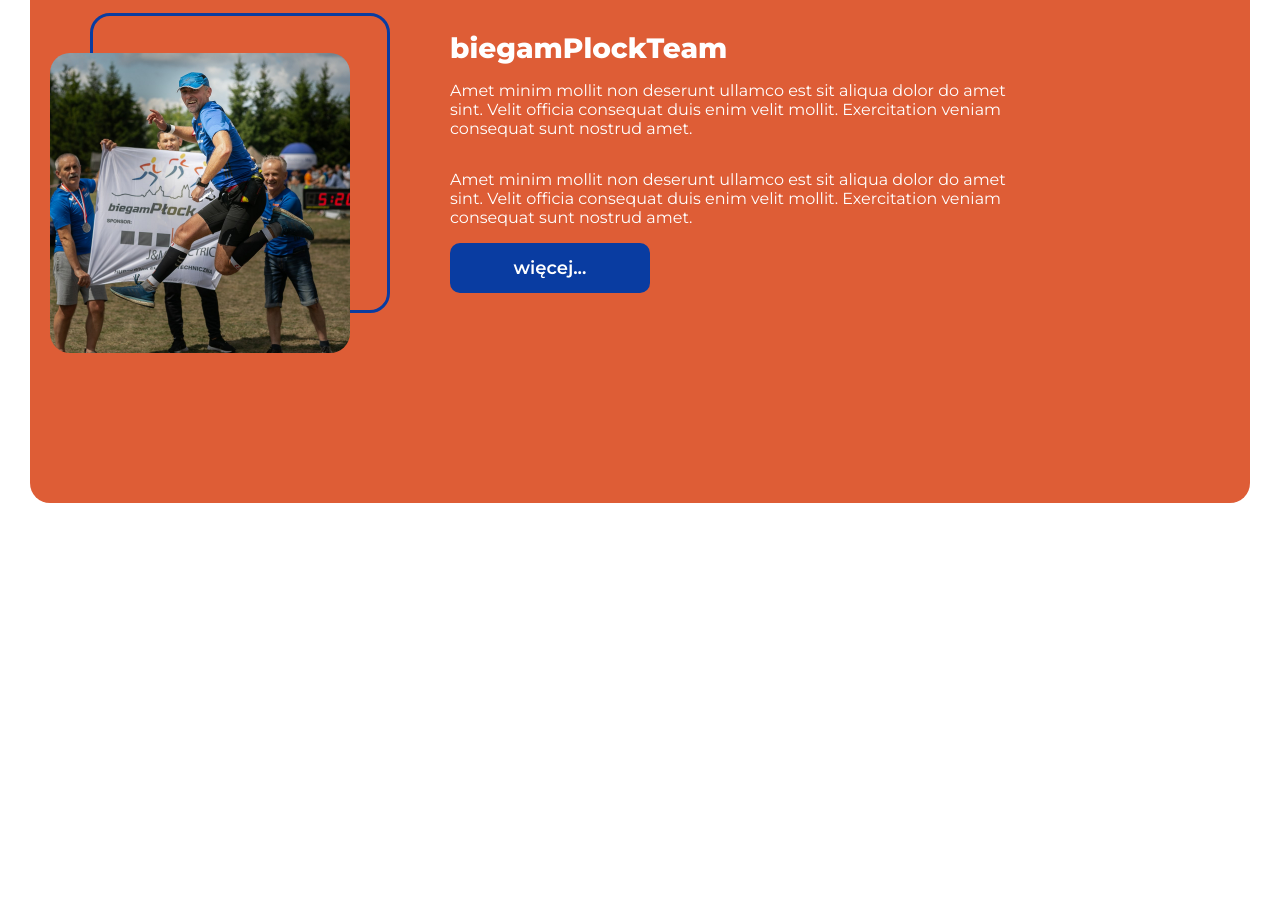
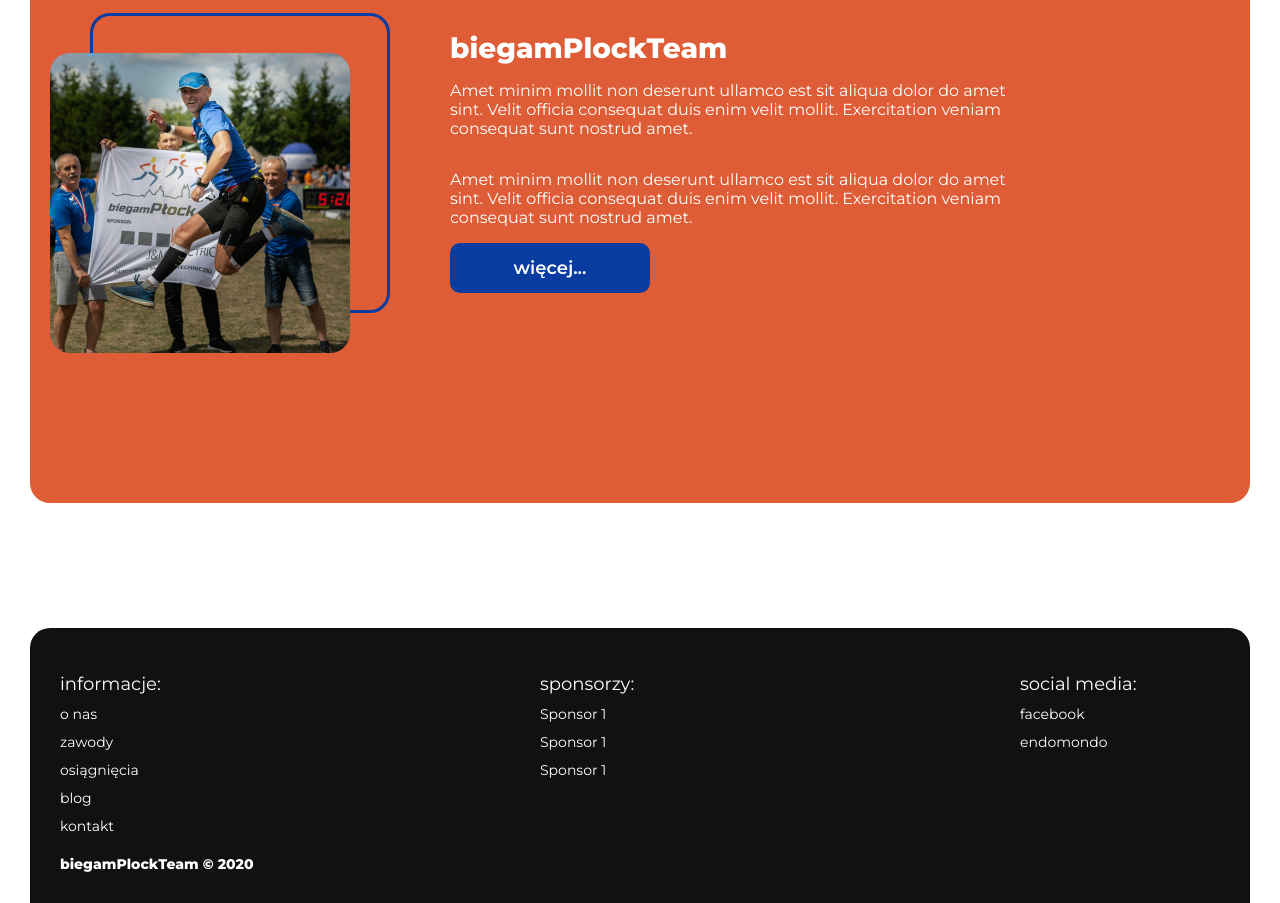
Before and after one commit to Adamwojty/biegamPlockTeam, a Gatsby site: page / in a window 1280 px wide. Shown: the part 1300-2203 px from the top of the page. Before the commit the page ends 1878 px from the top, so only its background shows below. Built offline with nearby package versions, Linux system fonts and the light colour scheme; Gatsby itself is replaced by a stand-in of ours.

Commit message:
Create Footer

```diff
--- a/src/assets/styles/const.ts
+++ b/src/assets/styles/const.ts
@@ -20,6 +20,7 @@
   BLACK = "rgba(0,0,0,1)",
   LIGHT_GREY = "rgb(248,248,248)",
   ORANGE = "rgba(222, 93, 54, 1)",
+  DARK_GREY = "rgba(17, 17, 17,1)",
 }
 export enum Media {
   MOBILE_L = "(min-width: 600px)",
--- a/src/assets/styles/globalStyles.ts
+++ b/src/assets/styles/globalStyles.ts
@@ -11,7 +11,7 @@
   }
   body {
     margin: 0;
-    padding: 120px 20px;
+    padding: 120px 20px 0;
     font-family: 'Montserrat';
     @media ${Media.TABLET} {
       padding: 120px 30px 0;
--- a/src/components/ContactForm/ContactForm.styles.ts
+++ b/src/components/ContactForm/ContactForm.styles.ts
@@ -6,7 +6,7 @@
   display: flex;
   flex-direction: column;
   max-width: 300px;
-
+  /* min-height: 80vh; */
   @media ${Media.MOBILE_L} {
     max-width: 500px;
   }
@@ -61,10 +61,8 @@
   display: flex;
   width: 100%;
   justify-content: space-between;
-  p {
-    margin: auto 0;
-  }
 `
 export const ErrorMsg = styled.p`
+  margin: auto 0;
   font-size: ${FontSize.TEXT_SMALL};
 `
--- /dev/null
+++ b/src/components/Footer/Footer.styles.ts
@@ -0,0 +1,54 @@
+import styled from "styled-components"
+import { Colors, FontSize, FontWeight, Media } from "../../assets/styles/const"
+export const Wrapper = styled.footer`
+  margin-top: 50px;
+  background-color: ${Colors.DARK_GREY};
+  color: ${Colors.WHITE};
+  width: 100%;
+  padding: 20px;
+  border-top-left-radius: 20px;
+  border-top-right-radius: 20px;
+  @media ${Media.TABLET} {
+    padding: 30px;
+  }
+  h4 {
+    margin: 0;
+    font-size: ${FontSize.TEXT_SMALL};
+  }
+`
+export const ListsWrapper = styled.div`
+  display: flex;
+  flex-direction: column;
+  div {
+    margin: 10px 0;
+  }
+  @media ${Media.MOBILE_L} {
+    flex-direction: row;
+    flex-wrap: wrap;
+    justify-content: space-between;
+  }
+`
+export const ListHeader = styled.h3`
+  margin: 5px 0;
+  font-size: ${FontSize.TEXT_NORMAL};
+  font-weight: ${FontWeight.REGULAR};
+`
+export const List = styled.ul`
+  width: 200px;
+  list-style: none;
+`
+export const ListItem = styled.li`
+  margin: 5px 0;
+  font-size: ${FontSize.TEXT_SMALL};
+
+  @media ${Media.TABLET} {
+    margin: 10px 0;
+  }
+  a {
+    cursor: pointer;
+    color: ${Colors.WHITE};
+    &:hover {
+      color: ${Colors.BLUE};
+    }
+  }
+`
--- /dev/null
+++ b/src/components/Footer/Footer.tsx
@@ -0,0 +1,80 @@
+import React from "react"
+import { Link } from "gatsby"
+import {
+  Wrapper,
+  ListHeader,
+  List,
+  ListItem,
+  ListsWrapper,
+} from "./Footer.styles"
+import { Routes } from "../../config/routes"
+
+const Footer: React.FC = () => (
+  <>
+    <Wrapper>
+      <ListsWrapper>
+        <div>
+          <ListHeader>informacje:</ListHeader>
+          <List>
+            <ListItem>
+              <Link to={Routes.ABOUT}>o nas</Link>
+            </ListItem>
+            <ListItem>
+              <Link to={Routes.COMPETITIONS}>zawody</Link>
+            </ListItem>
+            <ListItem>
+              <Link to={Routes.AWARDS}>osiągnięcia</Link>
+            </ListItem>
+            <ListItem>
+              <Link to={Routes.BLOG}>blog</Link>
+            </ListItem>
+            <ListItem>
+              <Link to={Routes.CONTACT}>kontakt</Link>
+            </ListItem>
+          </List>
+        </div>
+        <div>
+          <ListHeader>sponsorzy:</ListHeader>
+          <List>
+            <ListItem>
+              <a href="/" target="blank">
+                Sponsor 1
+              </a>
+            </ListItem>
+            <ListItem>
+              <a href="/" target="blank">
+                Sponsor 1
+              </a>
+            </ListItem>
+            <ListItem>
+              <a href="/" target="blank">
+                Sponsor 1
+              </a>
+            </ListItem>
+          </List>
+        </div>
+        <div>
+          <ListHeader>social media:</ListHeader>
+          <List>
+            <ListItem>
+              <a
+                href="https://www.facebook.com/biegamP%C5%82ock-team-276934665749060"
+                target="blank"
+              >
+                facebook
+              </a>
+            </ListItem>
+            <ListItem>
+              <a href="/" target="blank">
+                endomondo
+              </a>
+            </ListItem>
+          </List>
+        </div>
+      </ListsWrapper>
+      <h4>biegamPlockTeam &copy; 2020</h4>
+    </Wrapper>
+  </>
+)
+
+export default Footer
--- a/src/components/Slider/hooks/useChangeSlide.ts
+++ b/src/components/Slider/hooks/useChangeSlide.ts
@@ -1,7 +1,7 @@
 import { useState } from "react"
 
 export const useChangeSlide = (data: { fluid: { src: string } }[]) => {
-  const [activeImg, setActiveImg] = useState<number>(0)
+  const [activeImg, setActiveImg] = useState<number>(data.length - 1)
   const handleImageChangeForward = () => {
     if (activeImg === data.length - 1) {
       return setActiveImg(0)
--- a/src/layouts/index.tsx
+++ b/src/layouts/index.tsx
@@ -2,11 +2,13 @@
 import { PageProps } from "gatsby"
 import Navigation from "../components/Navigation/Navigation"
 import GlobalStyle from "../assets/styles/globalStyles"
+import Footer from "../components/Footer/Footer"
 const MainLayout: React.FC<PageProps> = ({ children }) => (
   <>
     <GlobalStyle />
     <Navigation />
     {children}
+    <Footer />
   </>
 )
 
--- a/src/pages/blog.tsx
+++ b/src/pages/blog.tsx
@@ -13,6 +13,7 @@
   grid-template-columns: repeat(auto-fill, 300px);
   grid-gap: 10px;
   justify-content: center;
+  min-height: 100vh;
   @media ${Media.TABLET} {
     justify-content: start;
     grid-template-columns: repeat(auto-fill, 400px);
--- a/src/pages/competitions.tsx
+++ b/src/pages/competitions.tsx
@@ -8,6 +8,7 @@
 const Wrapper = styled.main`
   display: flex;
   flex-direction: column;
+  min-height: 100vh;
 `
 
 export const query = graphql`
```
